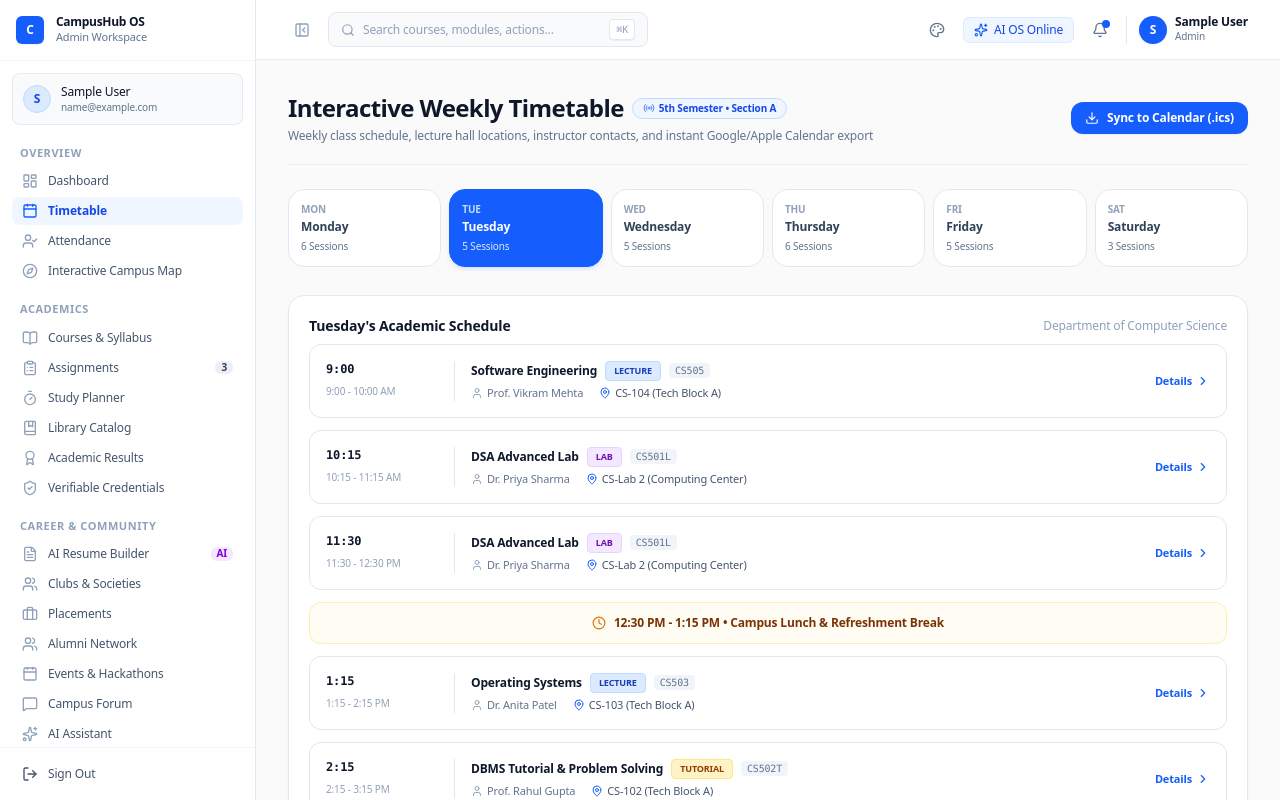
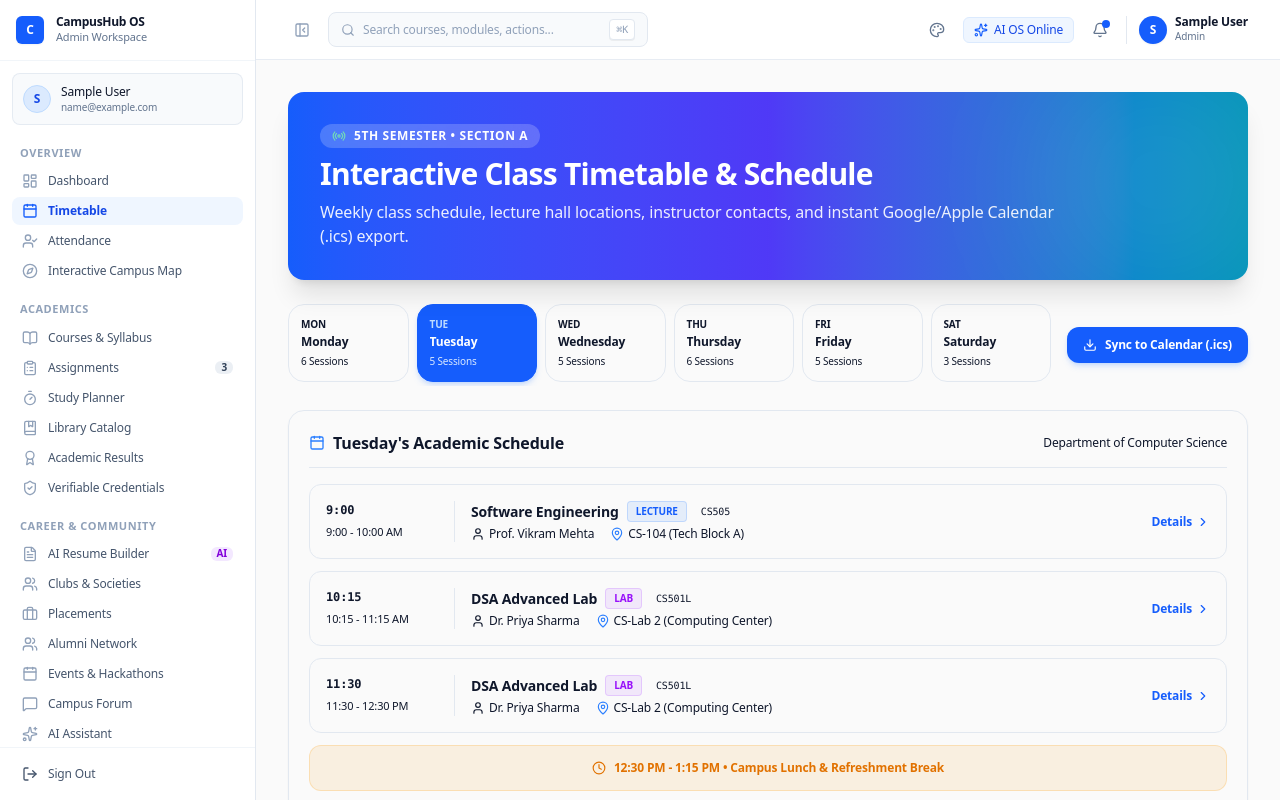
Before and after one commit to its-anuraj/CampusHub-AI, a Next.js app: page /dashboard/student/timetable in a window 1280 px wide. Shown: the top 800 px of the page. Built offline with nearby package versions, Linux system fonts and the light colour scheme; sample sign-in values are in the browser's storage.

Commit message:
feat(student): build Interactive Visual Weekly Timetable & Class Schedule Calendar

```diff
--- a/app/dashboard/student/timetable/page.tsx
+++ b/app/dashboard/student/timetable/page.tsx
@@ -14,8 +14,13 @@ import {
   ExternalLink,
   ChevronRight,
   BookOpen,
+  Filter,
+  Layers,
+  X
 } from 'lucide-react';
 import { useToast } from '@/lib/toastContext';
+import { cn } from '@/lib/utils';
+import Link from 'next/link';
 
 const DAYS = ['Monday', 'Tuesday', 'Wednesday', 'Thursday', 'Friday', 'Saturday'];
 
@@ -90,13 +95,13 @@ const TIMETABLE: Record<string, Record<string, ClassSlot | null>> = {
 };
 
 export default function StudentTimetablePage() {
-  const { toast } = useToast();
+  const { addToast } = useToast();
   const [selectedDay, setSelectedDay] = useState('Monday');
   const [selectedSlot, setSelectedSlot] = useState<ClassSlot | null>(null);
+  const [filterType, setFilterType] = useState<string>('ALL');
 
-  // Set default day to today if weekday
   useEffect(() => {
-    const todayIndex = new Date().getDay(); // 0 is Sunday
+    const todayIndex = new Date().getDay();
     if (todayIndex >= 1 && todayIndex <= 6) {
       setSelectedDay(DAYS[todayIndex - 1]);
     }
@@ -127,50 +132,48 @@ END:VCALENDAR`;
     document.body.removeChild(link);
     URL.revokeObjectURL(url);
 
-    toast.success('Timetable exported! You can import this .ics into Google Calendar or Apple Calendar.', 'Export Success');
+    addToast({
+      title: 'Timetable Exported',
+      message: 'iCalendar (.ics) downloaded. Sync it directly with Google Calendar or Apple Calendar.',
+      type: 'success'
+    });
   };
 
   const getSlotTypeBadge = (type: string) => {
     switch (type) {
       case 'LAB':
-        return 'bg-purple-100 text-purple-800 border-purple-200';
+        return 'bg-purple-500/10 text-purple-600 dark:text-purple-400 border-purple-500/20';
       case 'TUTORIAL':
-        return 'bg-amber-100 text-amber-800 border-amber-200';
+        return 'bg-amber-500/10 text-amber-600 dark:text-amber-400 border-amber-500/20';
       case 'FREE':
-        return 'bg-emerald-100 text-emerald-800 border-emerald-200';
+        return 'bg-emerald-500/10 text-emerald-600 dark:text-emerald-400 border-emerald-500/20';
       case 'EXTRA':
-        return 'bg-rose-100 text-rose-800 border-rose-200';
+        return 'bg-rose-500/10 text-rose-600 dark:text-rose-400 border-rose-500/20';
       default:
-        return 'bg-blue-100 text-blue-800 border-blue-200';
+        return 'bg-blue-500/10 text-blue-600 dark:text-blue-400 border-blue-500/20';
     }
   };
 
   return (
     <div className="space-y-6">
-      {/* Header */}
-      <div className="flex flex-col sm:flex-row sm:items-center sm:justify-between gap-4 border-b border-slate-200/60 pb-5">
-        <div>
-          <div className="flex items-center gap-2">
-            <h1 className="text-2xl font-bold tracking-tight text-slate-900">Interactive Weekly Timetable</h1>
-            <span className="flex items-center gap-1 px-2.5 py-0.5 rounded-full text-[10px] font-bold bg-blue-50 border border-blue-200 text-blue-700">
-              <Radio className="w-3 h-3 text-blue-600 animate-pulse" /> 5th Semester • Section A
-            </span>
+      {/* Header Banner */}
+      <div className="relative overflow-hidden rounded-2xl bg-gradient-to-r from-blue-600 via-indigo-600 to-cyan-600 p-6 sm:p-8 text-white shadow-xl">
+        <div className="relative z-10 max-w-3xl space-y-2">
+          <div className="inline-flex items-center gap-2 px-3 py-1 rounded-full bg-white/20 backdrop-blur-md text-xs font-semibold uppercase tracking-wider">
+            <Radio className="w-3.5 h-3.5 text-green-300 animate-pulse" /> 5th Semester • Section A
           </div>
-          <p className="text-xs text-slate-500 mt-1">
-            Weekly class schedule, lecture hall locations, instructor contacts, and instant Google/Apple Calendar export
+          <h1 className="text-2xl sm:text-3xl font-bold tracking-tight">Interactive Class Timetable & Schedule</h1>
+          <p className="text-white/90 text-sm sm:text-base">
+            Weekly class schedule, lecture hall locations, instructor contacts, and instant Google/Apple Calendar (.ics) export.
           </p>
         </div>
-
-        <button
-          onClick={handleExportICS}
-          className="px-3.5 py-2 rounded-xl bg-blue-600 hover:bg-blue-700 text-white text-xs font-bold flex items-center gap-2 cursor-pointer shadow-xs transition-colors"
-        >
-          <Download className="w-3.5 h-3.5" /> Sync to Calendar (.ics)
-        </button>
+        <div className="absolute right-0 top-0 -mt-10 -mr-10 w-64 h-64 bg-white/10 rounded-full blur-3xl pointer-events-none" />
       </div>
 
+      {/* Control Strip */}
+      <div className="flex flex-col sm:flex-row justify-between items-stretch sm:items-center gap-4">
         {/* Day Selector Tabs */}
-      <div className="flex items-center gap-2 overflow-x-auto pb-1">
+        <div className="flex items-center gap-2 overflow-x-auto pb-1 flex-1">
           {DAYS.map((day) => {
             const isSelected = selectedDay === day;
             const slots = Object.values(TIMETABLE[day] || {}).filter(Boolean);
@@ -178,17 +181,18 @@ END:VCALENDAR`;
               <button
                 key={day}
                 onClick={() => setSelectedDay(day)}
-              className={`flex-1 min-w-[120px] p-3 rounded-2xl border text-left transition-all cursor-pointer ${
+                className={cn(
+                  "flex-1 min-w-[100px] p-3 rounded-2xl border text-left transition-all",
                   isSelected
-                  ? 'bg-blue-600 text-white border-blue-600 shadow-md shadow-blue-600/10'
-                  : 'bg-white hover:bg-slate-50 border-slate-200 text-slate-700'
-              }`}
+                    ? "bg-blue-600 text-white border-blue-600 shadow-md shadow-blue-500/20"
+                    : "bg-card hover:bg-muted border-border text-foreground"
+                )}
               >
-              <span className={`text-[10px] uppercase font-bold block ${isSelected ? 'text-blue-200' : 'text-slate-400'}`}>
+                <span className={cn("text-[10px] uppercase font-bold block", isSelected ? "text-blue-200" : "text-muted-foreground")}>
                   {day.substring(0, 3)}
                 </span>
                 <p className="text-xs font-bold truncate mt-0.5">{day}</p>
-              <span className={`text-[10px] mt-1 block ${isSelected ? 'text-blue-100' : 'text-slate-500'}`}>
+                <span className={cn("text-[10px] mt-1 block", isSelected ? "text-blue-100" : "text-muted-foreground")}>
                   {slots.length} Sessions
                 </span>
               </button>
@@ -196,12 +200,23 @@ END:VCALENDAR`;
           })}
         </div>
 
+        <button
+          onClick={handleExportICS}
+          className="px-4 py-2.5 rounded-xl bg-blue-600 hover:bg-blue-700 text-white text-xs font-bold flex items-center justify-center gap-2 shadow-md shadow-blue-500/20 transition self-end sm:self-auto"
+        >
+          <Download className="w-3.5 h-3.5" /> Sync to Calendar (.ics)
+        </button>
+      </div>
+
       {/* Schedule Timeline for Selected Day */}
-      <div className="bg-white border border-slate-200 rounded-2xl p-5 shadow-xs space-y-3">
-        <h2 className="text-sm font-bold text-slate-900 mb-2 flex items-center justify-between">
+      <div className="bg-card border border-border rounded-2xl p-5 shadow-xs space-y-4">
+        <div className="flex items-center justify-between border-b border-border pb-3">
+          <h2 className="text-base font-bold text-foreground flex items-center gap-2">
+            <Calendar className="w-4 h-4 text-blue-500" />
             <span>{selectedDay}&apos;s Academic Schedule</span>
-          <span className="text-xs text-slate-400 font-normal">Department of Computer Science</span>
           </h2>
+          <span className="text-xs text-muted-foreground font-medium">Department of Computer Science</span>
+        </div>
 
         <div className="space-y-3">
           {PERIODS.map((period) => {
@@ -209,9 +224,9 @@ END:VCALENDAR`;
               return (
                 <div
                   key="lunch-break"
-                  className="p-3 rounded-xl bg-amber-50/60 border border-amber-200/60 flex items-center justify-center gap-2 text-amber-900 text-xs font-semibold"
+                  className="p-3.5 rounded-xl bg-amber-500/10 border border-amber-500/20 flex items-center justify-center gap-2 text-amber-600 dark:text-amber-400 text-xs font-semibold"
                 >
-                  <Clock className="w-3.5 h-3.5 text-amber-600" />
+                  <Clock className="w-3.5 h-3.5" />
                   <span>12:30 PM - 1:15 PM • Campus Lunch & Refreshment Break</span>
                 </div>
               );
@@ -223,10 +238,10 @@ END:VCALENDAR`;
               return (
                 <div
                   key={period.start}
-                  className="p-4 rounded-xl border border-dashed border-slate-200 bg-slate-50/40 flex items-center justify-between text-slate-400 text-xs"
+                  className="p-4 rounded-xl border border-dashed border-border bg-muted/30 flex items-center justify-between text-muted-foreground text-xs"
                 >
-                  <span className="font-mono text-[11px] text-slate-500">{period.label}</span>
-                  <span className="italic text-[11px]">Free Study Period / No Scheduled Lecture</span>
+                  <span className="font-mono text-xs text-muted-foreground">{period.label}</span>
+                  <span className="italic text-xs">Free Study Period / No Scheduled Lecture</span>
                 </div>
               );
             }
@@ -235,40 +250,40 @@ END:VCALENDAR`;
               <div
                 key={period.start}
                 onClick={() => setSelectedSlot(slot)}
-                className="p-4 rounded-xl border border-slate-200 hover:border-blue-400 bg-white hover:shadow-xs transition-all flex flex-col sm:flex-row sm:items-center sm:justify-between gap-3 cursor-pointer group"
+                className="p-4 rounded-xl border border-border hover:border-blue-500 bg-card hover:bg-muted/30 hover:shadow-xs transition-all flex flex-col sm:flex-row sm:items-center sm:justify-between gap-3 cursor-pointer group"
               >
                 <div className="flex items-start sm:items-center gap-4">
-                  <div className="w-28 flex-shrink-0">
-                    <span className="text-xs font-bold text-slate-900 block font-mono">{period.start}</span>
-                    <span className="text-[10px] text-slate-400">{period.label}</span>
+                  <div className="w-28 shrink-0">
+                    <span className="text-xs font-bold text-foreground block font-mono">{period.start}</span>
+                    <span className="text-[11px] text-muted-foreground">{period.label}</span>
                   </div>
 
-                  <div className="border-l border-slate-200 pl-4 space-y-1">
+                  <div className="border-l border-border pl-4 space-y-1">
                     <div className="flex items-center gap-2 flex-wrap">
-                      <h3 className="text-xs font-bold text-slate-900 group-hover:text-blue-600 transition-colors">
+                      <h3 className="text-sm font-bold text-foreground group-hover:text-blue-600 transition-colors">
                         {slot.subject}
                       </h3>
-                      <span className={`text-[9px] font-bold px-2 py-0.5 rounded border uppercase ${getSlotTypeBadge(slot.type)}`}>
+                      <span className={cn("text-[10px] font-bold px-2 py-0.5 rounded border uppercase", getSlotTypeBadge(slot.type))}>
                         {slot.type}
                       </span>
-                      <span className="text-[10px] font-mono text-slate-500 bg-slate-100 px-1.5 py-0.2 rounded">
+                      <span className="text-[10px] font-mono text-muted-foreground bg-muted px-1.5 py-0.5 rounded">
                         {slot.code}
                       </span>
                     </div>
 
-                    <div className="flex items-center gap-4 text-[11px] text-slate-500">
+                    <div className="flex items-center gap-4 text-xs text-muted-foreground">
                       <span className="flex items-center gap-1">
-                        <User className="w-3 h-3 text-slate-400" /> {slot.faculty}
+                        <User className="w-3.5 h-3.5" /> {slot.faculty}
                       </span>
-                      <span className="flex items-center gap-1 text-slate-600 font-medium">
-                        <MapPin className="w-3 h-3 text-blue-600" /> {slot.room} ({slot.building})
+                      <span className="flex items-center gap-1 text-foreground font-medium">
+                        <MapPin className="w-3.5 h-3.5 text-blue-500" /> {slot.room} ({slot.building})
                       </span>
                     </div>
                   </div>
                 </div>
 
                 <div className="flex items-center gap-2 self-end sm:self-center">
-                  <span className="text-[11px] font-semibold text-blue-600 group-hover:translate-x-0.5 transition-transform flex items-center gap-1">
+                  <span className="text-xs font-semibold text-blue-600 dark:text-blue-400 group-hover:translate-x-0.5 transition-transform flex items-center gap-1">
                     Details <ChevronRight className="w-3.5 h-3.5" />
                   </span>
                 </div>
@@ -281,54 +296,54 @@ END:VCALENDAR`;
       {/* Classroom Details Modal */}
       {selectedSlot && (
         <div
-          className="fixed inset-0 z-50 flex items-center justify-center p-4 bg-slate-900/50 backdrop-blur-xs animate-fade-in"
+          className="fixed inset-0 z-50 flex items-center justify-center p-4 bg-black/60 backdrop-blur-xs animate-in zoom-in-95 duration-200"
           onClick={() => setSelectedSlot(null)}
         >
           <div
-            className="w-full max-w-md bg-white rounded-2xl shadow-xl border border-slate-200 p-6 space-y-4"
+            className="w-full max-w-md bg-card rounded-2xl shadow-2xl border border-border p-6 space-y-4"
             onClick={(e) => e.stopPropagation()}
           >
-            <div className="flex items-start justify-between border-b border-slate-100 pb-3">
+            <div className="flex items-start justify-between border-b border-border pb-3">
               <div>
-                <span className={`text-[9px] font-bold px-2 py-0.5 rounded border uppercase ${getSlotTypeBadge(selectedSlot.type)}`}>
+                <span className={cn("text-[10px] font-bold px-2 py-0.5 rounded border uppercase", getSlotTypeBadge(selectedSlot.type))}>
                   {selectedSlot.type}
                 </span>
-                <h3 className="text-sm font-bold text-slate-900 mt-1.5">{selectedSlot.subject}</h3>
-                <p className="text-xs text-slate-500 font-mono mt-0.5">{selectedSlot.code}</p>
+                <h3 className="text-base font-bold text-foreground mt-1.5">{selectedSlot.subject}</h3>
+                <p className="text-xs text-muted-foreground font-mono mt-0.5">{selectedSlot.code}</p>
               </div>
+              <button onClick={() => setSelectedSlot(null)} className="p-1 rounded-lg text-muted-foreground hover:bg-muted">
+                <X className="w-4 h-4" />
+              </button>
             </div>
 
             <div className="space-y-3 text-xs">
-              <div className="flex items-center justify-between p-3 rounded-xl bg-slate-50">
-                <span className="text-slate-500 flex items-center gap-1.5">
-                  <User className="w-3.5 h-3.5 text-slate-400" /> Instructor
+              <div className="flex items-center justify-between p-3 rounded-xl bg-muted/50">
+                <span className="text-muted-foreground flex items-center gap-1.5">
+                  <User className="w-3.5 h-3.5 text-muted-foreground" /> Instructor
                 </span>
-                <strong className="text-slate-800">{selectedSlot.faculty}</strong>
+                <strong className="text-foreground">{selectedSlot.faculty}</strong>
               </div>
 
-              <div className="flex items-center justify-between p-3 rounded-xl bg-slate-50">
-                <span className="text-slate-500 flex items-center gap-1.5">
-                  <MapPin className="w-3.5 h-3.5 text-blue-600" /> Location
+              <div className="flex items-center justify-between p-3 rounded-xl bg-muted/50">
+                <span className="text-muted-foreground flex items-center gap-1.5">
+                  <MapPin className="w-3.5 h-3.5 text-blue-500" /> Location
                 </span>
-                <strong className="text-slate-800">
+                <strong className="text-foreground">
                   {selectedSlot.room} • {selectedSlot.building}
                 </strong>
               </div>
             </div>
 
             <div className="pt-2 flex justify-end gap-2">
-              <button
-                onClick={() => {
-                  toast.success(`Opening indoor navigation map for ${selectedSlot.room}...`);
-                  setSelectedSlot(null);
-                }}
-                className="px-3 py-1.5 rounded-xl bg-blue-600 text-white text-xs font-bold cursor-pointer"
+              <Link
+                href="/dashboard/student/campus-map"
+                className="px-3.5 py-2 rounded-xl bg-blue-600 hover:bg-blue-700 text-white text-xs font-bold transition"
               >
                 Find on Campus Map
-              </button>
+              </Link>
               <button
                 onClick={() => setSelectedSlot(null)}
-                className="px-3 py-1.5 rounded-xl border border-slate-200 text-slate-700 text-xs font-medium cursor-pointer"
+                className="px-3.5 py-2 rounded-xl border border-border hover:bg-muted text-foreground text-xs font-medium"
               >
                 Close
               </button>
```
Lines whose indentation alone changed are shown as unchanged.
